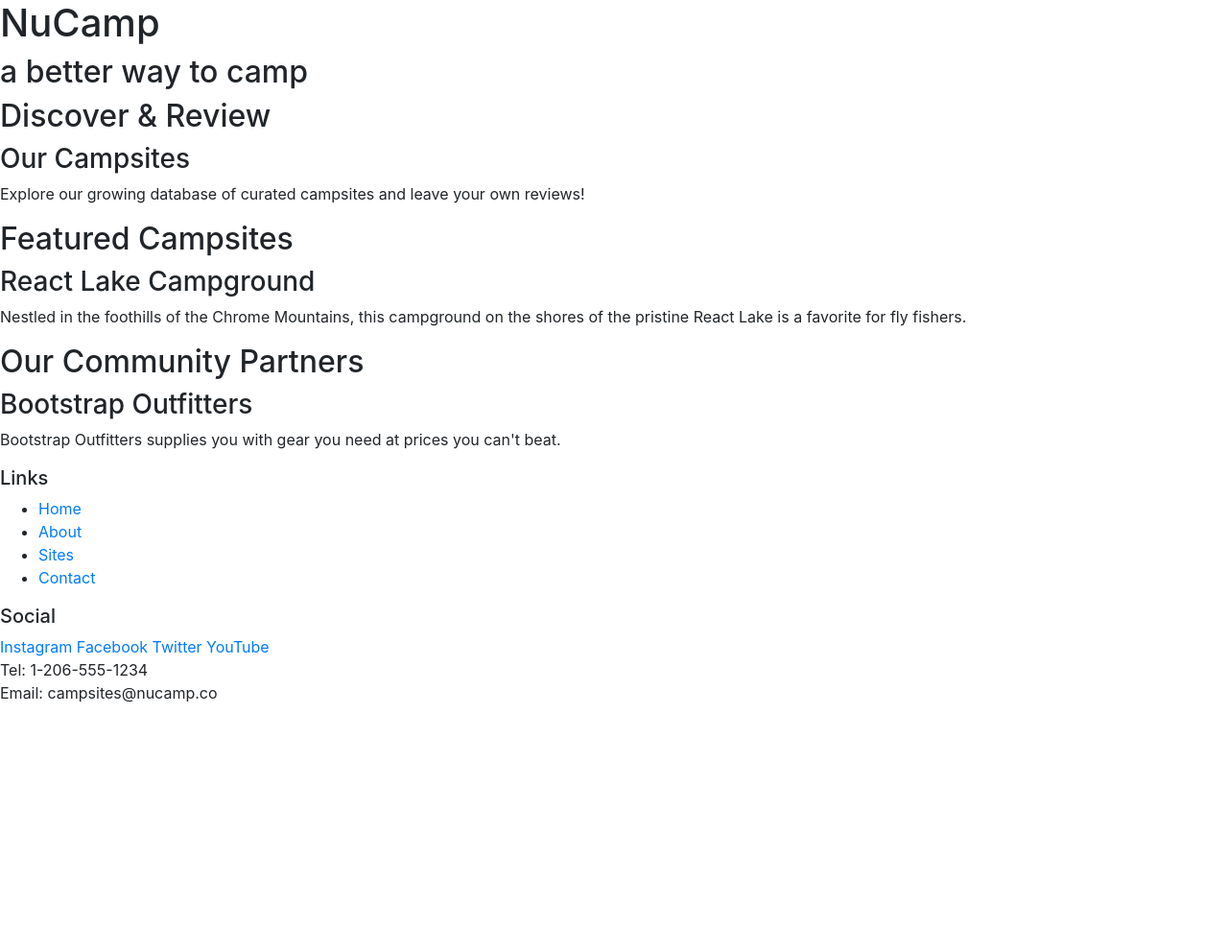
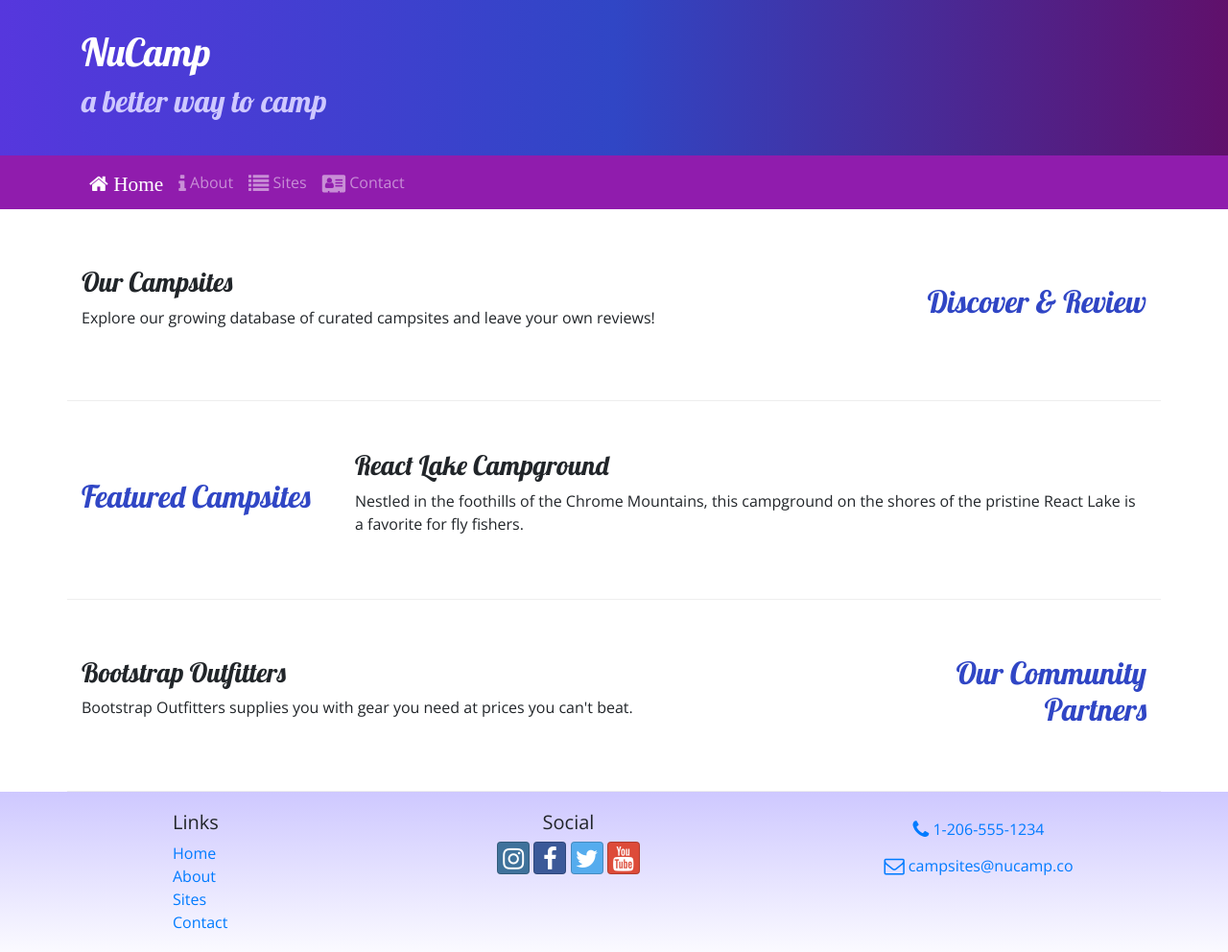
Before and after one commit to TiffyCodes/NuCampSite, a website: page index.html in a window 1280 px wide. Shown: the whole page at 96% size. Before the commit the page ends 800 px from the top, so only its background shows below. Drawn offline with nearby package versions, Linux system fonts and the light colour scheme.

Commit message:
My First Bootstrap Project

```diff
--- /dev/null
+++ b/css/styles.css
@@ -0,0 +1,40 @@
+body {
+    font-family: "Open Sans", sans-serif;
+}
+
+h1, h2, h3 {
+    font-family: "Lobster", cursive;
+}
+
+h2 {
+    color:#3046C5;
+}
+
+header h2 {
+    color: #CEC8FF;
+}
+
+footer {
+    background-image: linear-gradient(#CEC8FF, white);
+    padding: 20px 0;
+    /* 20px for top bottom, 0 for sides */
+}
+
+.jumbotron {
+   padding: 30px;
+   /* all four sides */
+   background-image: linear-gradient(to right, #5637dd, #3046c5, #60106B);
+   color: white;
+   /* above "white" is font */
+   margin: 0;
+}
+
+.row-content {
+    padding: 50px 0;
+    border-bottom: 1px ridge;
+    min-height: 200px;
+}
+
+.navbar {
+    background-color: #901cad;
+}
--- a/index.html
+++ b/index.html
@@ -4,61 +4,127 @@
 <head>
     <!-- Required meta tags always come first -->
     <meta charset="utf-8" />
+    <!-- **New with html 5- makes it responsive web design to device, scale 1 is the initial zoom level for a webpage-->
     <meta name="viewport" content="width=device-width, initial-scale=1" />
 
     <!-- Bootstrap CSS -->
     <link rel="stylesheet" href="node_modules/bootstrap/dist/css/bootstrap.min.css" />
+
+    <!-- Additional CSS must be placed after Bootstrap CSS **Your CSS can go here AFTER aove to override bootstrap-->
+    <!-- Additional CSS must be placed after Bootstrap CSS -->
+    <link rel="stylesheet" href="node_modules/font-awesome/css/font-awesome.min.css" />
+    <link rel="stylesheet" href="node_modules/bootstrap-social/bootstrap-social.css" />
+    <link rel="stylesheet" href="https://fonts.googleapis.com/css?family=Lobster|Open+Sans" />
+    <link rel="stylesheet" href="css/styles.css" />
 
     <title>NuCamp: A Better Way To Camp</title>
 </head>
 
 <body>
 
-    <header>
-        <div>
+    <header class="jumbotron jumbotron-fluid">
+        <!-- to eliminate the space in upper right corner with rounded edges on jumbotron  -->
+        <div class="container">
+            <div class="row">
+                <div class="col">
                     <h1>NuCamp</h1>
                     <h2>a better way to camp</h2>
                 </div>
+            </div>
+        </div>
     </header>
 
-    <div>
-        <h2>Discover & Review</h2>
+<!------------------Navbar: Understand this by going through slowly--------------------------->
+    <nav class="navbar navbar-expand-sm navbar-dark sticky-top">
+        <!-- navbar-dark made the text white versus blue  since navbar is dark -->
+        <!-- ****sticky-top makes it stay at the top -->
+        <div class="container">
+            <button class="navbar-toggler ml-auto" type="button" data-toggle="collapse" data-target="#nucampNavbar">
+                <!-- ml-auto pushes it to the right -->
+                <span class="navbar-toggler-icon"></span>
+            </button>
+            <div class="collapse navbar-collapse" id="nucampNavbar">
+                <ul class="navbar-nav">
+                    <!-- The above together (under nav and ul) will cause it to expand horizontally for small enough viewports -->
+                    <!-- <i and fa comes from "font awesome" which includes icons- you downloaded to folder -->
+                    <li class="nav-item active"><a class="nav-link" href="#"><i class="fa fa-home fa-lg"> Home</i></a></li>
+                    <!-- # means to go to the top of the page -->
+                    <li class="nav-item"><a class="nav-link" href="aboutus.html"><i class="fa fa-info fa-lg"></i> About</a></li>
+                    <li class="nav-item"><a class="nav-link" href="#"><i class="fa fa-list fa-lg"></i> Sites</a></li>
+                    <li class="nav-item"><a class="nav-link" href="contactus.html"><i class="fa fa-address-card fa-lg"></i> Contact</a></li>
+                </ul>
+            </div>
+        </div>
+    </nav>
+<!--------------------------------------------->
+
+    <div class="container">
+        <div class ="row row-content  align-items-center">
+            <!-- row-content is not a bootstrap class, so we will define it ubder css-->
+            <div class="col-sm-4 order-sm-last col-md-3">
+                <h2 class="text-sm-right">Discover & Review</h2>
+                <!-- Moved the text to the right with class="text-sm-right" -->
+            </div>
+            <div class="col">
                 <h3>Our Campsites</h3>
-        <p>Explore our growing database of curated campsites and leave your own reviews!</p>
+                <p class="d-none d-sm-block">Explore our growing database of curated campsites and leave your own reviews!</p>
+            </div>
         </div>
 
-    <div>
+        <div class="row row-content align-items-center">
+            <!-- row-content is not a bootsrap class, so we will define it -->
+            <div class="col-sm-4 col-md-3">
                 <h2>Featured Campsites</h2>
+            </div>
+            <div class="col">
                 <h3>React Lake Campground</h3>
-        <p>Nestled in the foothills of the Chrome Mountains, this campground on the shores of the pristine React Lake is a favorite for fly fishers.</p>
+                <p class="d-none d-sm-block">Nestled in the foothills of the Chrome Mountains, this campground on the shores of the pristine React Lake is a favorite for fly fishers.</p>
+            </div>
         </div>
 
-    <div>
-        <h2>Our Community Partners</h2>
+        <div class="row row-content align-items-center">
+            <!-- row-content is not a bootsrap class, so we will define it -->
+            <div class="col-sm-4 order-sm-last col-md-3">
+                <h2 class="text-sm-right">Our Community Partners</h2>
+            </div>
+            <div class="col">
                 <h3>Bootstrap Outfitters</h3>
-        <p>Bootstrap Outfitters supplies you with gear you need at prices you can't beat.</p>
+                <p class="d-none d-sm-block">Bootstrap Outfitters supplies you with gear you need at prices you can't beat.</p>
+            </div>
         </div>
 
+    </div>
+
+
     <footer>
-        <div>
+        <div class="container">
+            <div class="row">
+                <div class="col-4 offset-1 col-sm-2">
                     <h5>Links</h5>
-            <ul>
+                    <ul class="list-unstyled">
                         <li><a href="#">Home</a></li>
-                <li><a href="#">About</a></li>
+                        <li><a href="aboutus.html">About</a></li>
                         <li><a href="#">Sites</a></li>
-                <li><a href="#">Contact</a></li>
+                        <li><a href="contactus.html">Contact</a></li>
                     </ul>
                 </div>
-        <div>
+
+
+                <div class="col-6 col-sm-5 text-center">
+                <!-- Text-center is good to know -->
                     <h5>Social</h5>
-            <a href="http://instagram.com/">Instagram</a>
-            <a href="http://facebook.com/">Facebook</a>
-            <a href="http://twitter.com/">Twitter</a>
-            <a href="http://youtube.com/">YouTube</a>
+                    <a class="btn btn-social-icon btn-instagram" href="http://instagram.com/"><i class="fa fa-instagram"></i></a>
+                    <a  class="btn btn-social-icon btn-facebook" href="http://facebook.com/"><i class="fa fa-facebook"></i></a>
+                    <a  class="btn btn-social-icon btn-twitter" href="http://twitter.com/"><i class="fa fa-twitter"></i></a>
+                    <a  class="btn btn-social-icon btn-google" href="http://youtube.com/"><i class="fa fa-youtube"></i></a>
+                    <!-- Note: btn-google makes a youtube button -->
                 </div>
-        <div>
-            Tel: 1-206-555-1234<br />
-            Email: campsites@nucamp.co
+                <div class="col-sm-4 text-center">
+                    <a role="button" class="btn btn-link" href="tel:+12065551234"><i class="fa fa-phone fa-lg text-primary"></i> 1-206-555-1234</a><br />
+                    <a role="button" class="btn btn-link" href="mailto:campsites@nucamp.co"><i class="fa fa-envelope-o fa-lg text-primary"></i> campsites@nucamp.co</a>
+                    <!-- text-primary made the ocons change from black to blue bc styled like fonts using font awesome -->
+                </div>
+            </div>
         </div>
     </footer>
 
--- a/package.json
+++ b/package.json
@@ -15,6 +15,8 @@
   },
   "dependencies": {
     "bootstrap": "^4.5.2",
+    "bootstrap-social": "^5.1.1",
+    "font-awesome": "^4.7.0",
     "jquery": "^3.5.1",
     "popper.js": "^1.16.1"
   }
```
Also changed, not shown: aboutus.html (added, +141 -0 lines), contactus.html (added, +169 -0 lines), 1 other file. Lines whose indentation alone changed are shown as unchanged.
